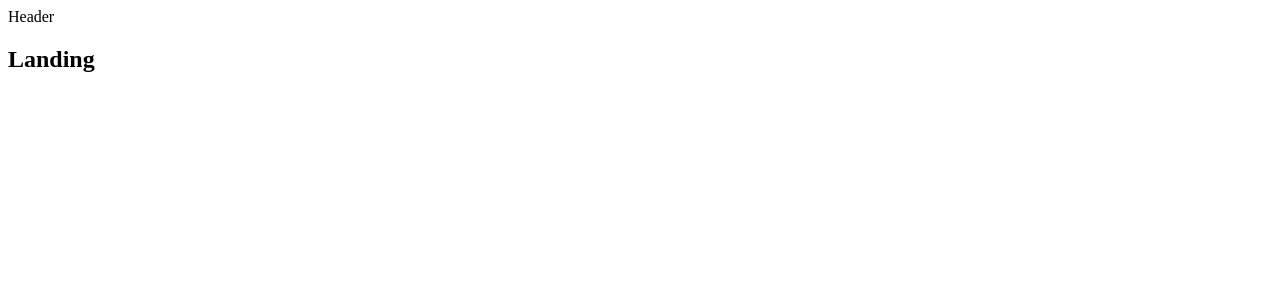
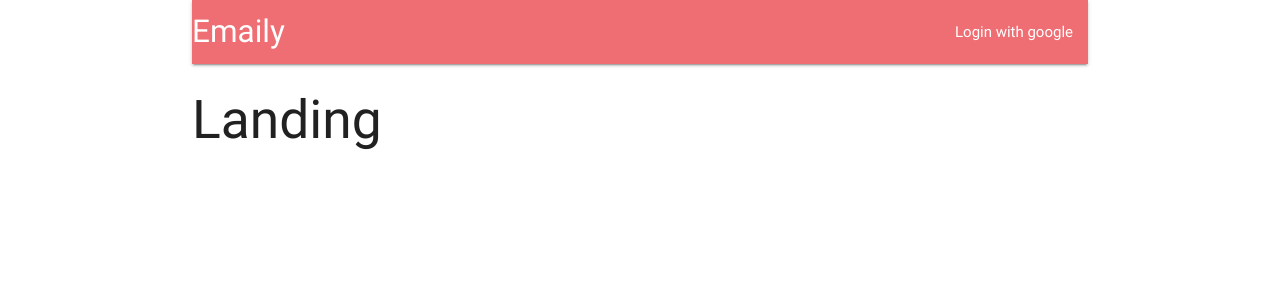
Before and after one commit to andvarp/express-mongo-react-app, a React (Create React App) app in the folder client/: page / in a window 1280 px wide. Shown: the top 300 px of the page. Built offline with nearby package versions, Linux system fonts and the light colour scheme.

Commit message:
Adding header

```diff
--- a/client/src/components/App.js
+++ b/client/src/components/App.js
@@ -7,11 +7,11 @@
 const Landing = () => <h2>Landing</h2>;
 
 const App = () => {
-  return(
-    <div>
+  return (
+    <div className={'container'}>
       <BrowserRouter>
         <div>
-          <Header/>
+          <Header />
           <Route exact path="/" component={Landing} />
           <Route exact path="/surveys" component={Dashboard} />
           <Route path="/surveys/new" component={SurveyNew} />
--- a/client/src/components/Header.js
+++ b/client/src/components/Header.js
@@ -3,10 +3,20 @@
 class Header extends Component {
   render() {
     return (
-      <div>Header</div>
+      <nav>
+        <div className={'nav-wrapper'}>
+          <a href="" className={'left brand-logo'}>
+            Emaily
+          </a>
+          <ul className={'right'}>
+            <li>
+              <a href="">Login with google</a>
+            </li>
+          </ul>
+        </div>
+      </nav>
     );
   }
 }
 
-
 export default Header;
```
Also changed, not shown: client/src/index.js (+5 -2 lines).
